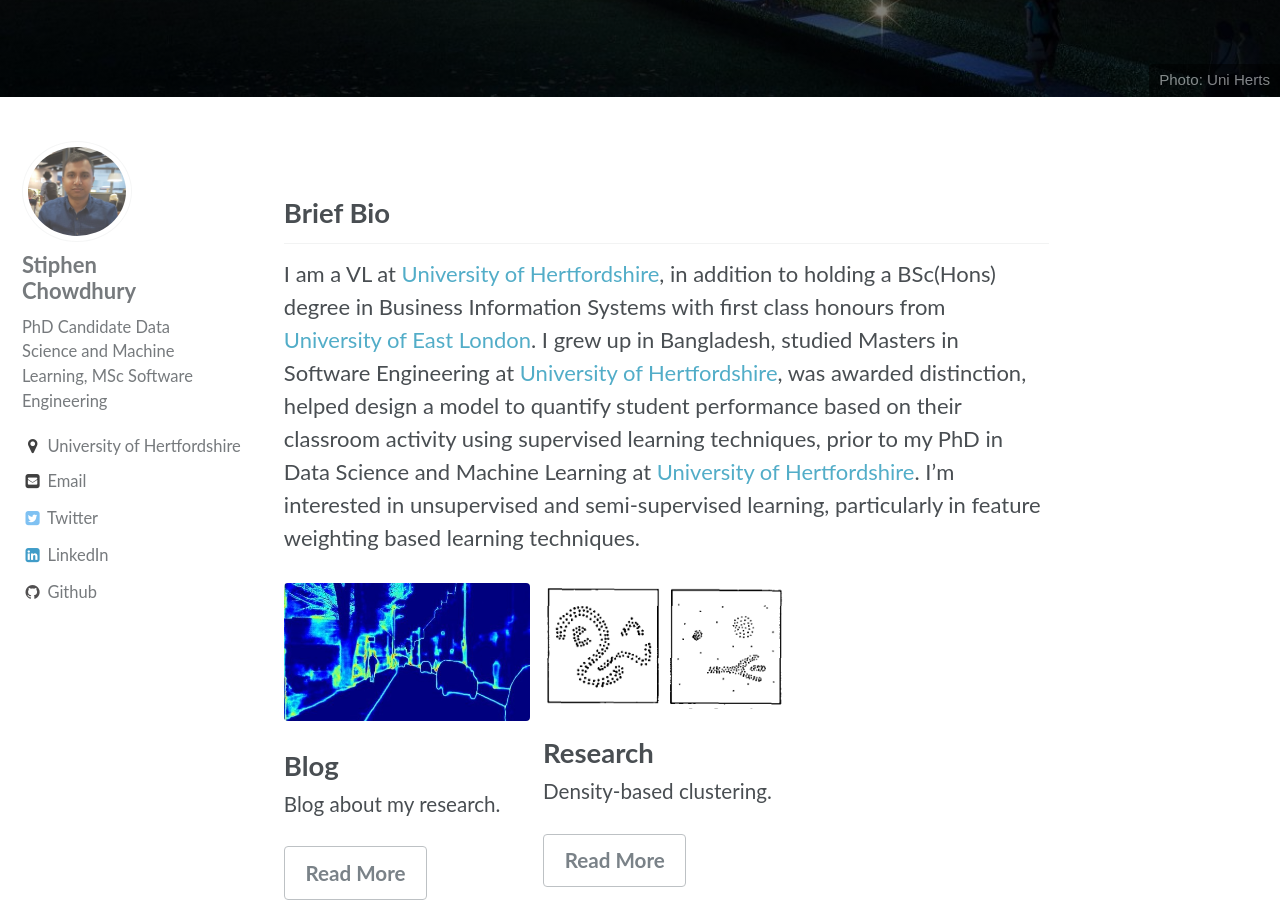
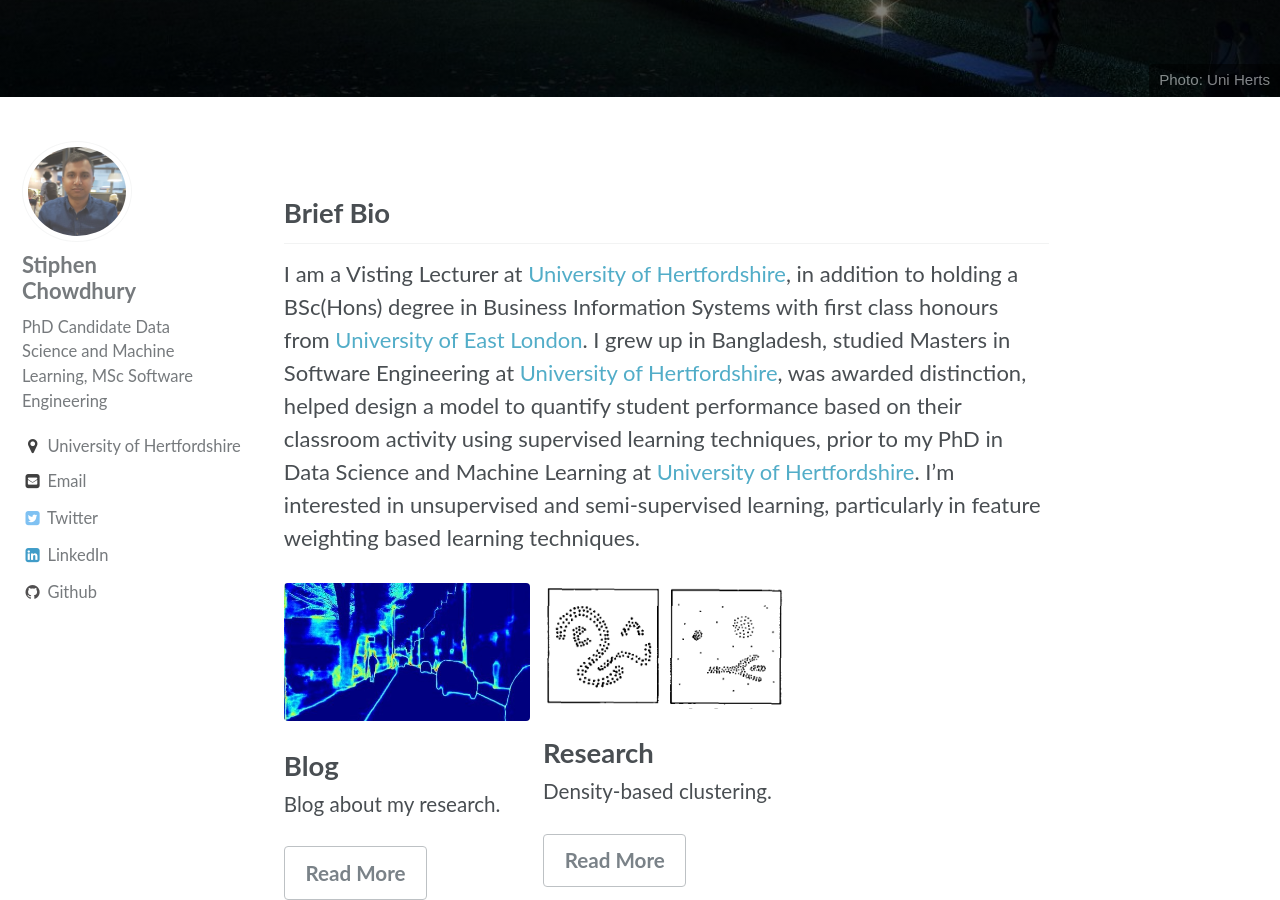
Before and after one commit to stiphenc/stiphenc.github.io, a Jekyll site: the page built from _pages/home.md, in a window 1280 px wide and 900 px high, scrolled down 698 px. Built offline with Jekyll 4.4.1, drawn with Linux system fonts in a browser that asks for light colours.

Commit message:
VL abbre

```diff
--- a/_pages/home.md
+++ b/_pages/home.md
@@ -30,7 +30,7 @@ feature_row:
 
 ## Brief Bio
 
-I am a VL at [University of Hertfordshire](https://www.herts.ac.uk/), in addition to holding a BSc(Hons) degree in Business Information Systems with first class honours from [University of East London](https://www.uel.ac.uk/). I grew up in Bangladesh, studied Masters in Software Engineering at [University of Hertfordshire](https://www.herts.ac.uk/), was awarded distinction, helped design a model to quantify student performance based on their classroom activity using supervised learning techniques, prior to my PhD in Data Science and Machine Learning at [University of Hertfordshire](https://www.herts.ac.uk/). I'm interested in unsupervised and semi-supervised learning, particularly in feature weighting based learning techniques.
+I am a Visting Lecturer at [University of Hertfordshire](https://www.herts.ac.uk/), in addition to holding a BSc(Hons) degree in Business Information Systems with first class honours from [University of East London](https://www.uel.ac.uk/). I grew up in Bangladesh, studied Masters in Software Engineering at [University of Hertfordshire](https://www.herts.ac.uk/), was awarded distinction, helped design a model to quantify student performance based on their classroom activity using supervised learning techniques, prior to my PhD in Data Science and Machine Learning at [University of Hertfordshire](https://www.herts.ac.uk/). I'm interested in unsupervised and semi-supervised learning, particularly in feature weighting based learning techniques.
 
 <div id='featured'></div>
 
```
